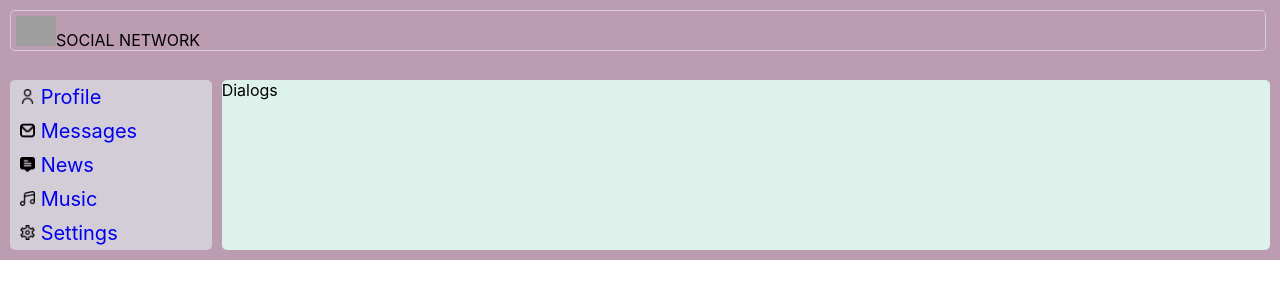
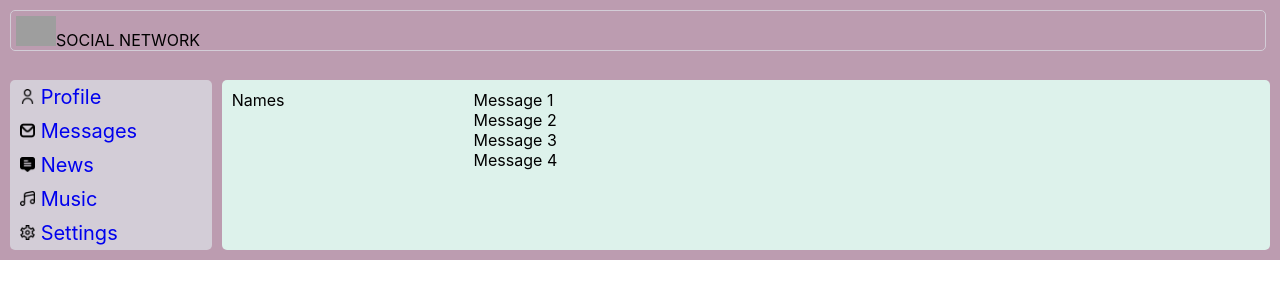
Before and after one commit to OlgaKapskaya/Samurai-way, a React (Create React App) app: page /dialogs in a window 1280 px wide. Shown: the top 300 px of the page. Built offline with nearby package versions, Linux system fonts and the light colour scheme; grey boxes are pictures that could not be loaded.

Commit message:
Split the dialogs component into 2 smaller components

```diff
--- a/src/components/Dialogs/Dialogs.module.css
+++ b/src/components/Dialogs/Dialogs.module.css
@@ -0,0 +1,15 @@
+.dialogsItems{
+    padding: 10px;
+}
+
+.dialogsMessages{
+    padding: 10px;
+}
+
+.dialogs{
+    display: grid;
+    grid-template-columns: 3fr 10fr;
+}
+.message{
+
+}
--- a/src/components/Dialogs/Dialogs.tsx
+++ b/src/components/Dialogs/Dialogs.tsx
@@ -3,8 +3,18 @@ import s from "./Dialogs.module.css"
 
 export const Dialogs = () => {
     return (
-    <div className={"content"}>
-        Dialogs
-    </div>
+        <div className={"content"}>
+            <div className={s.dialogs}>
+                <div className={s.dialogsItems}>
+                    Names
+                </div>
+                <div className={s.dialogsMessages}>
+                    <div className={s.message}>Message 1</div>
+                    <div className={s.message}>Message 2</div>
+                    <div className={s.message}>Message 3</div>
+                    <div className={s.message}>Message 4</div>
+                </div>
+            </div>
+        </div>
     )
 }
```
Also changed, not shown: src/components/Dialogs/DialogsItems/DialogsItems.module.css (added), src/components/Dialogs/DialogsItems/DialogsItems.tsx (added), src/components/Dialogs/DialogsMessages/DialogsMessages.module.css (added), src/components/Dialogs/DialogsMessages/DialogsMessages.tsx (added).
